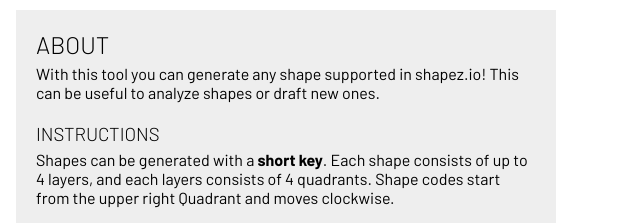
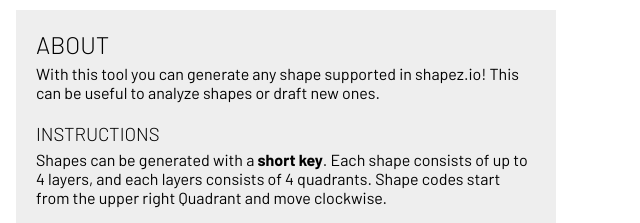
Before and after one commit to tobspr-games/shapez.io-viewer, a website: page index.html in a window 1280 px wide. Shown: the top 223 px of the page, 634-1274 px from the left. Drawn offline with Linux system fonts and the light colour scheme.

Commit message:
Fixes missed grammatical error
Updates language to make it read better.

```diff
--- a/index.html
+++ b/index.html
@@ -54,7 +54,7 @@
         <p>
           Shapes can be generated with a <strong>short key</strong>.
           Each shape consists of up to 4 layers, and each layers consists of 4
-          quadrants. Shape codes start from the upper right Quadrant and moves clockwise.
+          quadrants. Shape codes start from the upper right Quadrant and move clockwise.
         </p>
         <br />
         <p>
```
